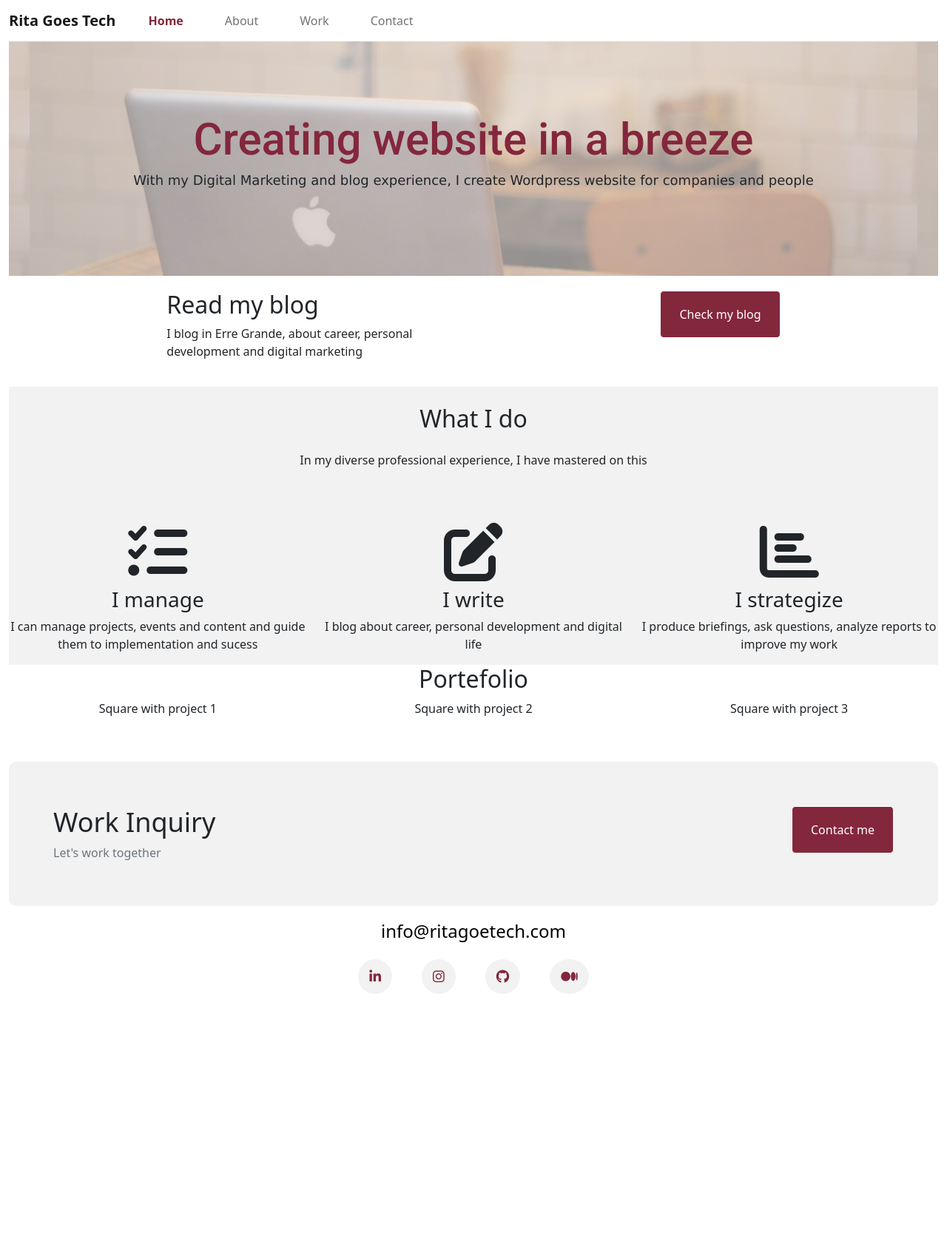
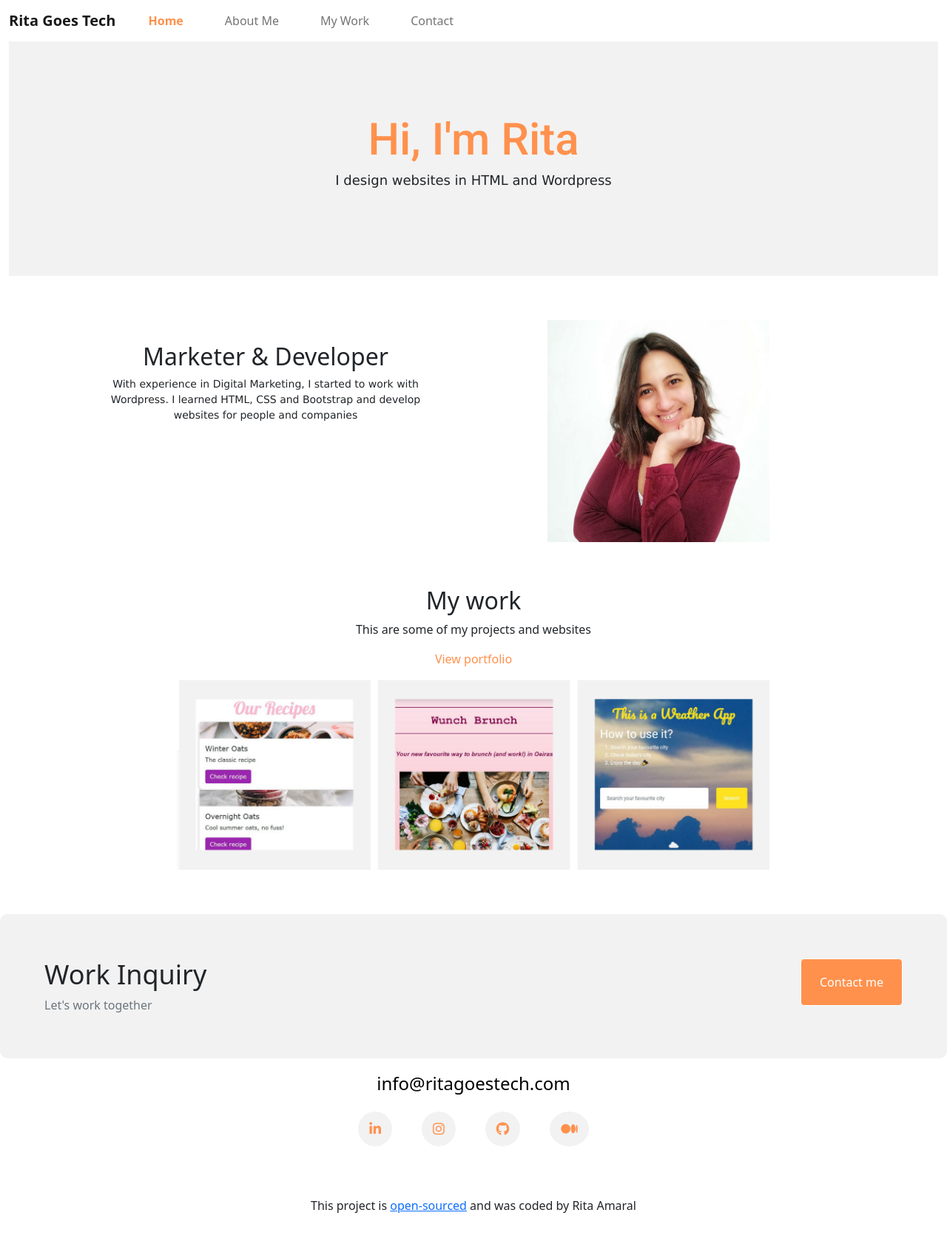
Before and after one commit to ritamaral15/responsive-portefolio, a plain HTML site: page index.html in a window 1280 px wide. Shown: the whole page at 74% size. Before the commit the page ends 1424 px from the top, so only its background shows below. Drawn offline with nearby package versions, Linux system fonts and the light colour scheme.

Commit message:
last changes

```diff
--- a/index.html
+++ b/index.html
@@ -4,7 +4,8 @@
     <meta charset="UTF-8">
     <meta http-equiv="X-UA-Compatible" content="IE=edge">
     <meta name="viewport" content="width=device-width, initial-scale=1.0">
-    <title>Rita Goes Tech</title>
+    <title>Front-end Developer - Rita Amaral</title>
+    <meta name="description" content="Rita is a digital marketer, blogger and front-end developer from Lisbon, Portugal. Working with HTML, CSS, Bootstrap and also Wordpress">
     <link href="https://cdn.jsdelivr.net/npm/bootstrap@5.0.0-beta3/dist/css/bootstrap.min.css" rel="stylesheet"
         integrity="sha384-eOJMYsd53ii+scO/bJGFsiCZc+5NDVN2yr8+0RDqr0Ql0h+rP48ckxlpbzKgwra6" crossorigin="anonymous">
     <script src="https://cdn.jsdelivr.net/npm/bootstrap@5.0.0-beta3/dist/js/bootstrap.bundle.min.js"
@@ -31,10 +32,10 @@
                     <a class="nav-link active" aria-current="page" href="index.html">Home</a>
                 </li>
                 <li class="nav-item">
-                    <a class="nav-link" href="about.html">About</a>
+                    <a class="nav-link" href="about.html">About Me</a>
                 </li>
                 <li class="nav-item">
-                    <a class="nav-link" href="work.html">Work</a>
+                    <a class="nav-link" href="work.html">My Work</a>
                 </li>
                     <li class="nav-item">
                     <a class="nav-link" href="contact.html">Contact</a>
@@ -47,74 +48,47 @@
         <div class="hero">
             <div class="row">
                 <div class="hero-text">
-<h1>Creating website in a breeze</h1>
-<p class="mb-3">With my Digital Marketing and blog experience, I create Wordpress website for companies and people</p>
+<h1>Hi, I'm Rita</h1>
+<p class="mb-3">I design websites in HTML and Wordpress</p>
             </div>
         </div>
             </div>
-            <div class="blog">
+<div class="content-container container">
     <div class="row">
-                <div class="col-sm-2">
-
+        <div class="col-md-6">
+            <div class="content">
+                <h2 class="mt-3">Marketer & Developer</h2>
+                <p>With experience in Digital Marketing, I started to work with Wordpress. I learned HTML, CSS and Bootstrap and develop websites for people and companies</p>
             </div>
-                <div class="col-sm-4">
-                    <h2>Read my blog</h2>
-                        <p class="mb-3">I blog in Erre Grande, about career, personal development and digital marketing</p>
-
         </div>
-                <div class="col-sm-4 blog-button">
-                    <a href="##" class="btn btn-primary">Check my blog</a>
+        <div class="col-lg-6 image">
+            <img src="img/rita.jpg" width="300px" class="img-fluid" alt="Rita Amaral front-end developer">
         </div>
     </div>
 </div>
-<div class="skills">
+<div class="portfolio text-center">
         <div class="row">
-            <h2 class="d-flex justify-content-center mb-4 mt-4">What I do</h2>
-            <p class="d-flex justify-content-center mb-4"> In my diverse professional experience, I have mastered on
-                this</p>
+    <h2>
+        My work
+    </h2>
+    <p>This are some of my projects and websites</p>
+    <a href="work.html" class="work-link">
+<p>View portfolio</p>
+    </a>
     </div>
 <div class="row">
-            <div class="col-sm-4 mt-5">
-                <i class="fas fa-tasks fa-5x d-flex justify-content-center mb-2"></i>
-                <div class="manage">
-                    <h3>I manage</h3>
-                    <p>I can manage projects, events and content and guide them to implementation and sucess</p>
-                </div>
-            </div>
-            <div class="col-sm-4 mt-5">
-                <i class="fas fa-edit fa-5x d-flex justify-content-center mb-2"></i>
-                <div class="write">
-                    <h3>I write</h3>
-                    <p>I blog about career, personal development and digital life</p>
-                </div>
-            </div>
-            <div class="col-sm-4 mt-5">
-                <i class="fas fa-chart-bar fa-5x d-flex justify-content-center mb-2"></i>
-                <div class="strategy">
-                    <h3>I strategize</h3>
-                    <p>I produce briefings, ask questions, analyze reports to improve my work</p>
+    <div class="portefolio-projects m-0">
+<img src="img/all-projects-2.png" alt="" width="800px" class="img-fluid">
 </div>
     </div>
 </div>
-        </div>
-        <div class="portefolio">
-        <div class="row">
-            <h2>Portefolio</h2>
-            <div class="col-sm-4">
-Square with project 1
-            </div>
-                        <div class="col-sm-4">
-                            Square with project 2
-                        </div>
-                                    <div class="col-sm-4">
-                                        Square with project 3
 </div>
             </div>
 </div>
     <footer>
         <div class="contact-box d-flex justify-content-between mb-3 d-none d-md-flex">
             <div>
-            <h4>Work Inquiry</h4>
+            <h3>Work Inquiry</h3>
                         <p class="text-muted">Let's work together</p>
             </div>
 <div>
@@ -124,7 +98,7 @@ Square with project 1
 </div>
         </div>
         <div class="d-flex justify-content-center">
-        <a href="mailto:info@ritagoestech.com" class="email-link">info@ritagoetech.com</a>
+        <a href="mailto:info@ritagoestech.com" class="email-link">info@ritagoestech.com</a>
 </div>
         <div class="social-links d-flex justify-content-center">
 <a href="https://www.linkedin.com/in/ritamartinsonline/">
@@ -139,10 +113,9 @@ Square with project 1
 <a href="https://medium.com/@ritamaral15">
 <i class="fab fa-medium-m"></i>
 </a>
-
 </div>
+<p class="text-center mt-5">This project is <a href="https://github.com/ritamaral15/responsive-portefolio">open-sourced</a> and was coded by Rita Amaral</p>
     </footer>
-
     </div>
 </body>
 
--- a/style.css
+++ b/style.css
@@ -1,6 +1,6 @@
 :root {
-  --branding-color: #83273c;
-  --brackground-color: #f2f2f2;
+  --branding-color: #ff914d;
+  --secondary-color: #f2f2f2;
   --heading-font-family: "Roboto", sans-serif;
   --default-font-family: Verdana, Geneva, Tahoma, sans-serif;
 }
@@ -12,22 +12,22 @@ h1 {
   line-height: 66px;
 }
 
-h4 {
+h3 {
   font-size: 36px;
 }
 
 .hero {
-  background-image: linear-gradient(
-      rgba(255, 255, 255, 0.5),
-      rgba(255, 255, 255, 0.5)
-    ),
-    url("img/laptop.jpg");
+  background-color: var(--secondary-color);
   padding: 100px 20px;
   background-position: center;
 }
 
 .hero-text {
   text-align: center;
+}
+
+.image {
+  padding: 0 100px;
 }
 
 .hero p {
@@ -55,10 +55,6 @@ h4 {
   border-radius: 7px;
 }
 
-.skills {
-  background-color: var(--brackground-color);
-}
-
 .manage,
 .write,
 .strategy,
@@ -77,7 +73,7 @@ h4 {
 }
 
 .content-container {
-  padding: 100px 20px;
+  padding: 60px 20px;
 }
 
 .content h1 {
@@ -99,6 +95,16 @@ h4 {
 .content {
   margin: 30px;
   text-align: center;
+}
+
+.work-link {
+  text-decoration: none;
+  color: var(--branding-color);
+}
+
+.work-link:hover {
+  color: var(--branding-color);
+  text-decoration: underline;
 }
 
 .navbar-light .navbar-nav .nav-link.active {
@@ -123,7 +129,7 @@ footer {
 }
 
 footer .contact-box {
-  background-color: var(--brackground-color);
+  background-color: var(--secondary-color);
   padding: 60px;
   border-radius: 10px;
 }
@@ -144,7 +150,7 @@ footer .email-link:hover {
 
 footer .social-links a {
   margin: 20px 20px;
-  background-color: var(--brackground-color);
+  background-color: var(--secondary-color);
   padding: 10px 15px;
   font-size: 18px;
   border-radius: 50%;
@@ -162,11 +168,7 @@ footer .social-links a:hover {
     padding: 0;
   }
 
-  footer .contact-box {
-    padding: 30px;
-  }
-
-  h4 {
+  h3 {
     font-size: 26px;
   }
 
```
Also changed, not shown: about.html (+27 -12 lines), contact.html (+6 -3 lines), work.html (+18 -13 lines), img/all-projects-2.png (added), img/brunch-website-project.JPG (deleted), img/brunch-website-project.png (added), img/laptop.jpg (deleted), img/oats-site.JPG (deleted), img/oats-site.png (added), img/weather-app.JPG (deleted), img/weather-app.png (added), img/wordpress-website.png (added). Lines whose indentation alone changed are shown as unchanged.
